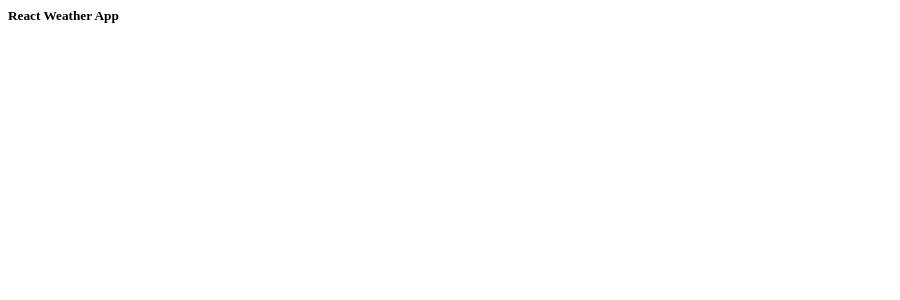
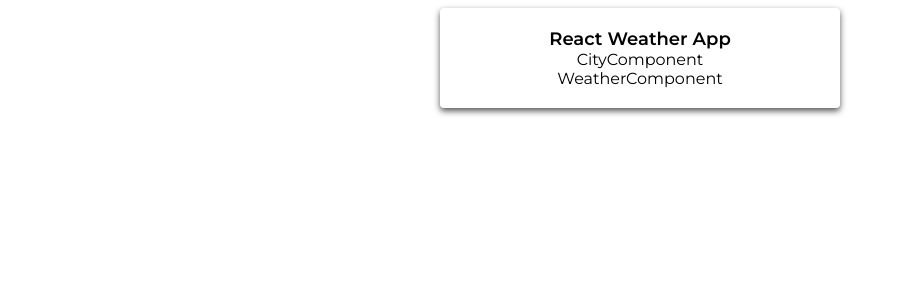
Before and after one commit to archaudhari/Now-Floats-Assignment---Weather-App, a React (Create React App) app: page / in a window 1280 px wide. Shown: the top 300 px of the page, without its empty margins (0-900 px from the left). Built offline with nearby package versions, Linux system fonts and the light colour scheme.

Commit message:
2 files modified

```diff
--- a/public/index.html
+++ b/public/index.html
@@ -1 +1,5 @@
 <div id="root"></div>
+<link
+  href="https://fonts.googleapis.com/css2?family=Montserrat:wght@400;500;600&family=Poppins:wght@300;400&display=swap"
+  rel="stylesheet"
+/>
--- a/src/App.js
+++ b/src/App.js
@@ -1,11 +1,42 @@
-import React from "react";
-import "./style.css";
+import React from 'react';
+import './style.css';
+import styled from 'styled-components';
+
+const Container = styled.div`
+display: flex;
+flex-direction: column;
+margin: auto;
+align-items: center;
+box-shadow: 0 3px 6px 0 #555;
+padding: 20px 10px;
+border-radius: 4px;
+width: 380px;
+background: white;
+font-family: Montserrat;
+`;
+const CityComponent = styled.div`
+display: flex;
+flex-direction: column;
+`;
+const WeatherComponent = styled.div`
+display: flex;
+flex-direction: column;
+`;
+
+const AppLabel = styled.span`
+color: black;
+font-size: 18px;
+font-weight: bold;
+`;
+
 
 function App() {
   return (
-    <div>
-      <h5>React Weather App</h5>
-    </div>
+    <Container>
+      <AppLabel>React Weather App</AppLabel>
+      <CityComponent>CityComponent</CityComponent>
+      <WeatherComponent>WeatherComponent</WeatherComponent>
+    </Container>
   );
 }
 export default App;
```
